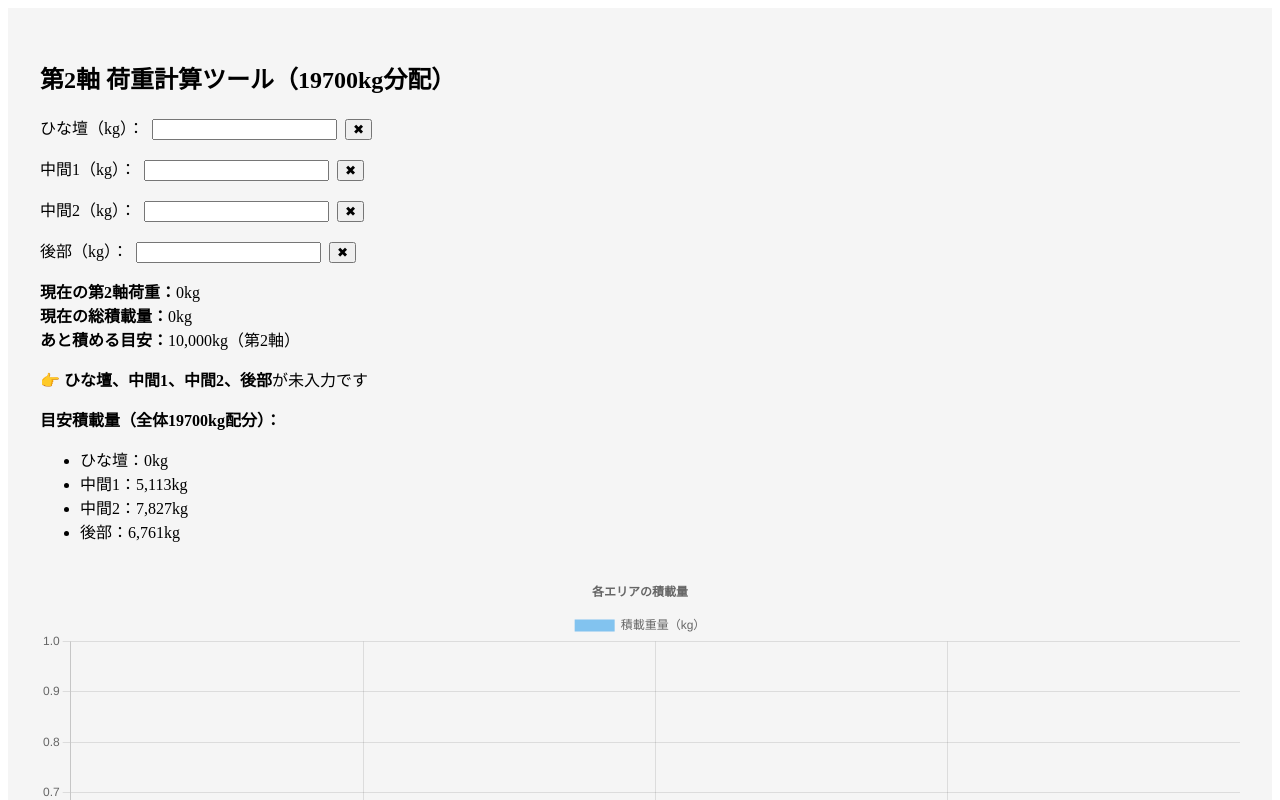
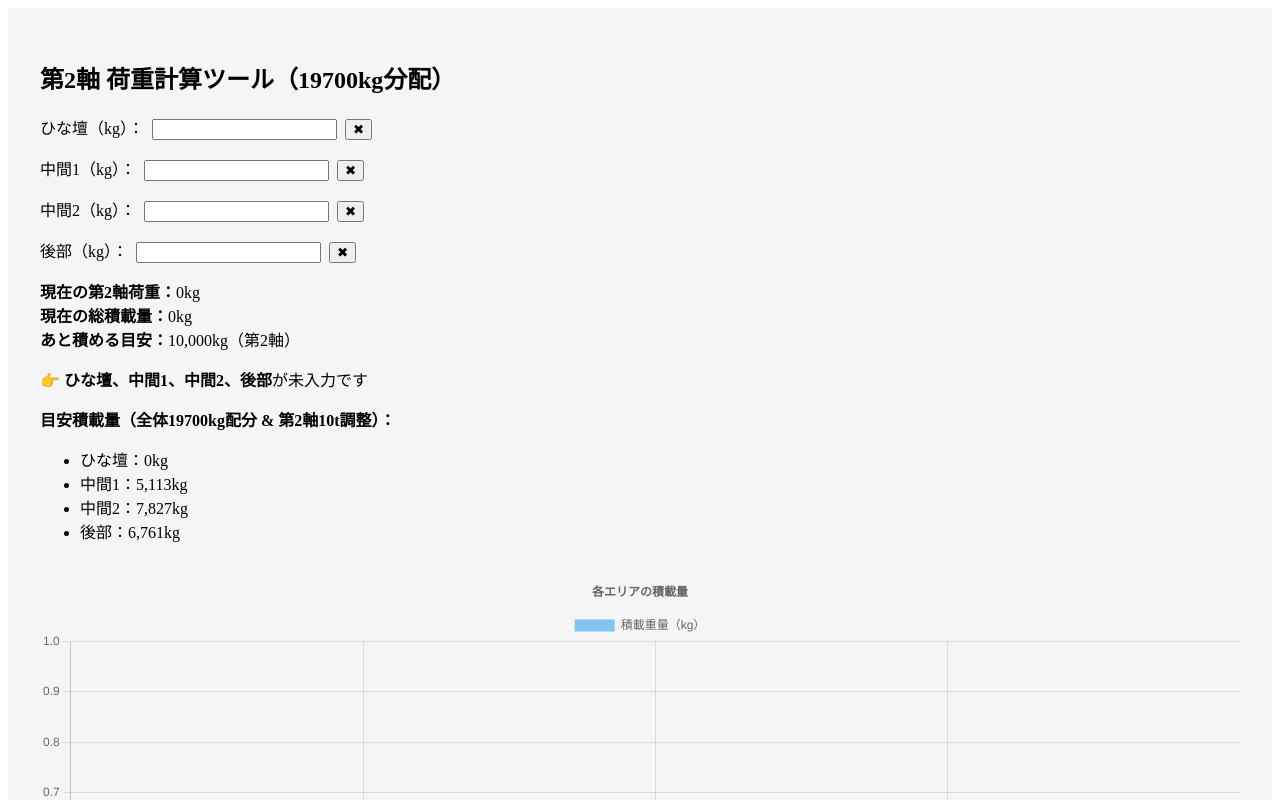
Before and after one commit to Toyotayusou1111/-, a React (Create React App) app: page / in a window 1280 px wide. Shown: the top 800 px of the page. Built offline with nearby package versions, Linux system fonts and the light colour scheme.

Commit message:
Update App.js

```diff
--- a/src/App.js
+++ b/src/App.js
@@ -60,7 +60,7 @@ export default function App() {
   const emptyAreas = areas.filter((area) => !weights[area]);
 
   const recommended = {};
-  if (emptyAreas.length > 0 && remainingAxle > 0 && remainingTotal > 0) {
+  if (emptyAreas.length > 0 && usedTotal <= MAX_TOTAL_LOAD) {
     const ratios = {
       中間1: 0.211,
       中間2: 0.323,
@@ -74,7 +74,7 @@ export default function App() {
       rawRecommended[key] = remainingTotal * ((ratios[key] || 0) / ratioSum);
     });
 
-    const frontAxle = parsedWeights.ひな壇 * influences.ひな壇;
+    const frontAxle = (parsedWeights.ひな壇 || 0) * influences.ひな壇;
     const rawAxle = Object.entries(rawRecommended).reduce(
       (acc, [key, val]) => acc + val * influences[key],
       frontAxle
@@ -165,7 +165,7 @@ export default function App() {
       )}
       {Object.keys(recommended).length > 0 && (
         <div style={{ marginTop: "1rem" }}>
-          <strong>目安積載量（全体19700kg配分）：</strong>
+          <strong>目安積載量（全体19700kg配分 & 第2軸10t調整）：</strong>
           <ul>
             {Object.entries(recommended).map(([key, val]) => (
               <li key={key}>
```
